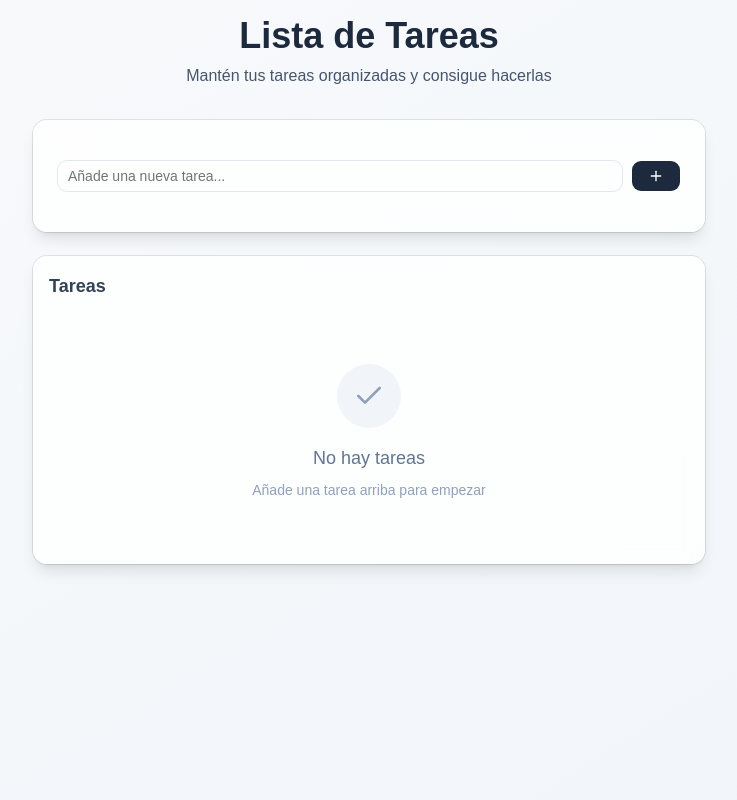
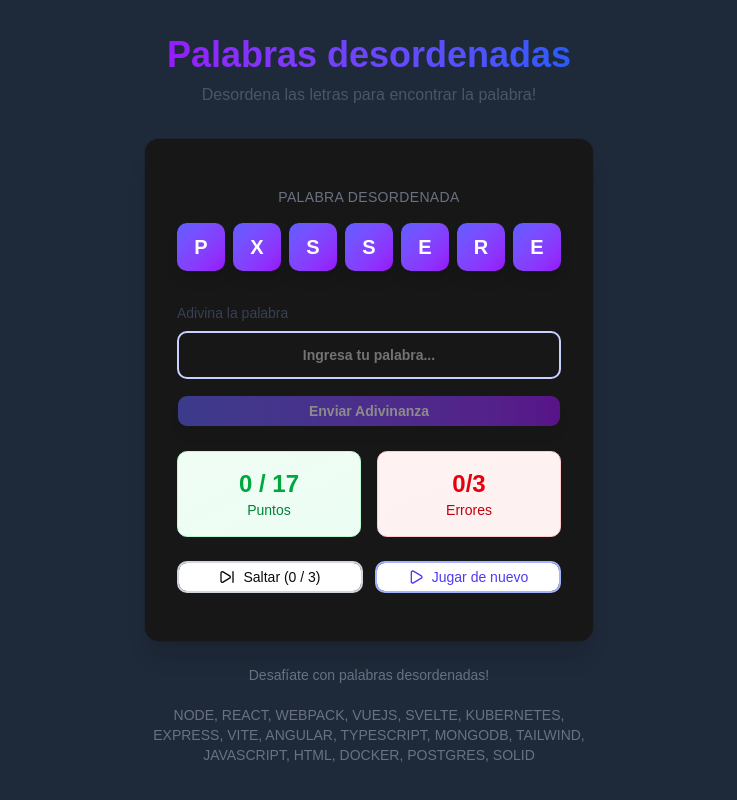
Before and after one commit to Ahtnezev/hooks-app, a React (Vite) app: page / in a window 1280 px wide. Shown: the whole page, without its empty margins (271-1008 px from the left). Built offline with nearby package versions, Linux system fonts and the light colour scheme.

Commit message:
[U] try scramble words app 1.0

```diff
--- a/package.json
+++ b/package.json
@@ -12,6 +12,7 @@
   "dependencies": {
     "@fontsource-variable/geist": "^5.2.8",
     "@tailwindcss/vite": "^4.2.2",
+    "canvas-confetti": "^1.9.4",
     "class-variance-authority": "^0.7.1",
     "clsx": "^2.1.1",
     "lucide-react": "^1.7.0",
--- /dev/null
+++ b/src/05-useReducer/ScrambleWords.tsx
@@ -0,0 +1,259 @@
+// ! Importante:
+// Es necesario componentes de Shadcn/ui
+// https://ui.shadcn.com/docs/installation/vite
+
+import React, { useEffect, useState } from 'react';
+import { Button } from '@/components/ui/button';
+import { Input } from '@/components/ui/input';
+import { Card, CardContent } from '@/components/ui/card';
+import { SkipForward, Play } from 'lucide-react';
+
+const GAME_WORDS = [
+  'REACT',
+  'JAVASCRIPT',
+  'TYPESCRIPT',
+  'HTML',
+  'ANGULAR',
+  'SOLID',
+  'NODE',
+  'VUEJS',
+  'SVELTE',
+  'EXPRESS',
+  'MONGODB',
+  'POSTGRES',
+  'DOCKER',
+  'KUBERNETES',
+  'WEBPACK',
+  'VITE',
+  'TAILWIND',
+];
+
+// Esta función mezcla el arreglo para que siempre sea aleatorio
+const shuffleArray = (array: string[]) => {
+  return array.sort(() => Math.random() - 0.5);
+};
+
+// Esta función mezcla las letras de la palabra
+const scrambleWord = (word: string = '') => {
+  return word
+    .split('')
+    .sort(() => Math.random() - 0.5)
+    .join('');
+};
+
+export const ScrambleWords = () => {
+  const [words, setWords] = useState(shuffleArray(GAME_WORDS));
+
+  const [currentWord, setCurrentWord] = useState(words[0]);
+  const [scrambledWord, setScrambledWord] = useState(scrambleWord(currentWord));
+  const [guess, setGuess] = useState('');
+  const [points, setPoints] = useState(0);
+  const [errorCounter, setErrorCounter] = useState(0);
+  const [maxAllowErrors, setMaxAllowErrors] = useState(3);
+
+  const [skipCounter, setSkipCounter] = useState(0);
+  const [maxSkips, setMaxSkips] = useState(3);
+
+  const [isGameOver, setIsGameOver] = useState(false);
+
+
+  useEffect(() => {
+    if(errorCounter >= maxAllowErrors) {
+        setSkipCounter(maxAllowErrors);
+        setIsGameOver(true);
+    }
+  }, [errorCounter]);
+
+
+  const handleGuessSubmit = (e: React.FormEvent) => {
+    // Previene el refresh de la página
+    e.preventDefault();
+    // Implementar lógica de juego
+    console.log('Intento de adivinanza:', guess, currentWord);
+
+    // if(errorCounter >= maxAllowErrors) {
+    //     setSkipCounter(maxAllowErrors);
+    //     return;
+    // }
+
+    // if(currentWord != guess) {
+    //     setErrorCounter(errorCounter+1);
+    //     return;
+    // }
+
+    //^^ setpoints...
+
+    if (points === GAME_WORDS.length-1) {
+        console.log("Felicidades, concluiste el game!");
+        setIsGameOver(true);
+        return;
+    }
+
+    setPoints(points+1);
+    let data = words.filter((e) => e !== currentWord);
+    setCurrentWord(data[points]);
+    setScrambledWord(scrambleWord(data[points]));
+  };
+
+  const handleSkip = () => {
+    console.log('Palabra saltada: ', skipCounter);
+    setSkipCounter(skipCounter+1);
+  };
+
+  const handlePlayAgain = () => {
+    console.log('Jugar de nuevo');
+    setSkipCounter(0);
+    setErrorCounter(0);
+    setPoints(0);
+    setIsGameOver(false);
+  };
+
+  //! Si ya no hay palabras para jugar, se muestra el mensaje de fin de juego
+  if (words.length === 0) {
+
+    return (
+      <div className="min-h-screen bg-gradient-to-br from-purple-100 via-blue-50 to-indigo-100 flex items-center justify-center p-4">
+        <div className="w-full max-w-md mx-auto">
+          <h1 className="text-4xl font-bold bg-gradient-to-r from-purple-600 to-blue-600 bg-clip-text text-transparent mb-2">
+            Palabras desordenadas
+          </h1>
+          <p className="text-gray-600">No hay palabras para jugar</p>
+          <br />
+          <div>Puntaje: {points}</div>
+          <br />
+          <div>Errores: {errorCounter}</div>
+          <br />
+          <div>Saltos: {skipCounter}</div>
+          <br />
+          <Button onClick={handlePlayAgain}>Jugar de nuevo</Button>
+        </div>
+      </div>
+    );
+  }
+
+  return (
+    <div className="min-h-screen bg-gradient-to-brXD bg-gray-800 from-purple-100 via-blue-50 to-indigo-100 flex items-center justify-center p-4">
+      <div className="w-full max-w-md mx-auto">
+        {/* Header */}
+        <div className="text-center mb-8">
+          <h1 className="text-4xl font-bold bg-gradient-to-r from-purple-600 to-blue-600 bg-clip-text text-transparent mb-2">
+            Palabras desordenadas
+          </h1>
+          <p className="text-gray-600">
+            Desordena las letras para encontrar la palabra!
+          </p>
+        </div>
+
+        {/* Main Game Card */}
+        <Card className="backdrop-blur-sm bg-primary bgXD-white/80 border-0 shadow-xl">
+          <CardContent className="p-8">
+            {/* Scrambled Word Display */}
+            <div className="mb-8">
+              <h2 className="text-center text-sm font-medium text-gray-500 mb-4 uppercase tracking-wide flex items-center justify-center gap-2">
+                Palabra Desordenada
+                {isGameOver && (
+                  <span className="text-red-500 text-xl"> {currentWord}</span>
+                )}
+              </h2>
+
+              <div className="flex justify-center gap-2 mb-6">
+                {scrambledWord.split('').map((letter, index) => (
+                  <div
+                    key={index}
+                    className="w-12 h-12 bg-gradient-to-br from-indigo-500 to-purple-600 rounded-lg flex items-center justify-center text-white font-bold text-xl shadow-lg transform hover:scale-105 transition-transform duration-200"
+                    style={{
+                      animationDelay: `${index * 0.1}s`,
+                      animation: 'fadeInUp 0.6s ease-out forwards',
+                    }}
+                  >
+                    {letter}
+                  </div>
+                ))}
+              </div>
+            </div>
+
+            {/* Guess Input */}
+            <form onSubmit={handleGuessSubmit} className="mb-6">
+              <div className="space-y-4">
+                <div>
+                  <label
+                    htmlFor="guess"
+                    className="block text-sm font-medium text-gray-700 mb-2"
+                  >
+                    Adivina la palabra
+                  </label>
+                  <Input
+                    id="guess"
+                    type="text"
+                    value={guess}
+                    onChange={(e) =>
+                      setGuess(e.target.value.toUpperCase().trim())
+                    }
+                    placeholder="Ingresa tu palabra..."
+                    className="text-center text-lg font-semibold h-12 border-2 border-indigo-200 focus:border-indigo-500 transition-colors text-white XD"
+                    maxLength={scrambledWord.length}
+                    disabled={isGameOver}
+                  />
+                </div>
+                <Button
+                  type="submit"
+                  className="w-full bg-gradient-to-r from-indigo-500 to-purple-600 hover:from-indigo-600 hover:to-purple-700 text-white font-semibold py-3 rounded-lg shadow-lg hover:shadow-xl transform hover:scale-[1.02] transition-all duration-200"
+                  disabled={!guess.trim() || isGameOver}
+                >
+                  Enviar Adivinanza
+                </Button>
+              </div>
+            </form>
+
+            {/* Stats */}
+            <div className="grid grid-cols-2 gap-4 mb-6">
+              <div className="bg-gradient-to-br from-green-50 to-emerald-50 rounded-lg p-4 text-center border border-green-200">
+                <div className="text-2xl font-bold text-green-600">
+                  {points} / {GAME_WORDS.length}
+                </div>
+                <div className="text-sm text-green-700 font-medium">Puntos</div>
+              </div>
+              <div className="bg-gradient-to-br from-red-50 to-rose-50 rounded-lg p-4 text-center border border-red-200">
+                <div className="text-2xl font-bold text-red-600">
+                  {errorCounter}/{maxAllowErrors}
+                </div>
+                <div className="text-sm text-red-700 font-medium">Errores</div>
+              </div>
+            </div>
+
+            {/* Action Buttons */}
+            <div className="grid grid-cols-2 gap-3">
+              <Button
+                onClick={handleSkip}
+                variant="outline"
+                className="border-2 border-gray-300 hover:border-gray-400 hover:bg-gray-50 transition-colors flex items-center justify-center gap-2"
+                disabled={isGameOver || skipCounter >= maxSkips}
+              >
+                <SkipForward className="w-4 h-4" />
+                Saltar ({skipCounter} / {maxSkips})
+              </Button>
+              <Button
+                onClick={handlePlayAgain}
+                variant="outline"
+                className="border-2 border-indigo-300 hover:border-indigo-400 hover:bg-indigo-50 text-indigo-600 transition-colors flex items-center justify-center gap-2"
+              >
+                <Play className="w-4 h-4" />
+                Jugar de nuevo
+              </Button>
+            </div>
+          </CardContent>
+        </Card>
+
+        {/* Footer */}
+        <div className="text-center mt-6">
+          <p className="text-sm text-gray-500">
+            Desafíate con palabras desordenadas!
+            <br />
+            <br />
+            {words.join(', ')}
+          </p>
+        </div>
+      </div>
+    </div>
+  );
+};
--- a/src/main.tsx
+++ b/src/main.tsx
@@ -4,8 +4,9 @@
 // import { HooksApp } from './HooksApp'
 
 import './index.css'
-// import { FocusScreen } from './04-useRef/FocusScreen'
-import { TasksApp } from './05-useReducer/TaskAp'
+// // import { FocusScreen } from './04-useRef/FocusScreen'
+// import { TasksApp } from './05-useReducer/TaskAp'
+import { ScrambleWords } from './05-useReducer/ScrambleWords'
 // import { TrafficLightWithEffect } from './02-useEffect/TrafficLightWithEffect'
 // import { TrafficLightWithHook } from './02-useEffect/TrafficLightWithHook'
 // import { PokemonPage } from './03-examples/PokemonPage'
@@ -16,6 +17,7 @@
    {/* <TrafficLightWithHook /> */}
    {/* <PokemonPage /> */}
    {/* <FocusScreen /> */}
-   <TasksApp />
+   {/* <TasksApp /> */}
+   <ScrambleWords />
   </StrictMode>,
 )
```
Also changed, not shown: 1 other file (tests, documents, lock files or other folders).
